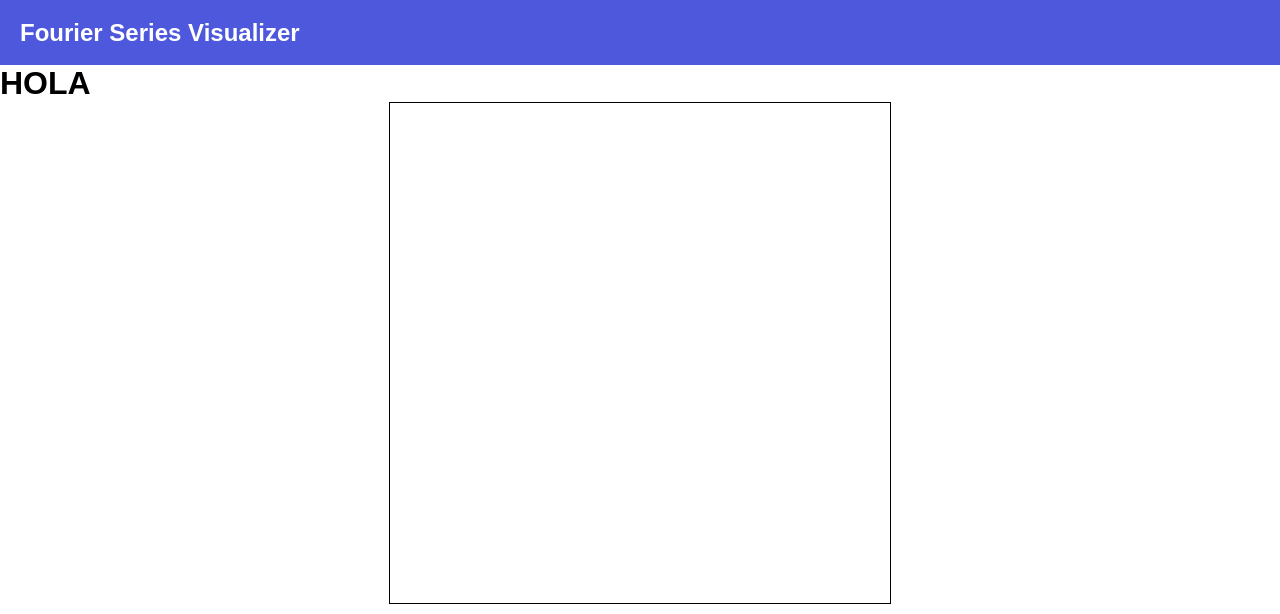
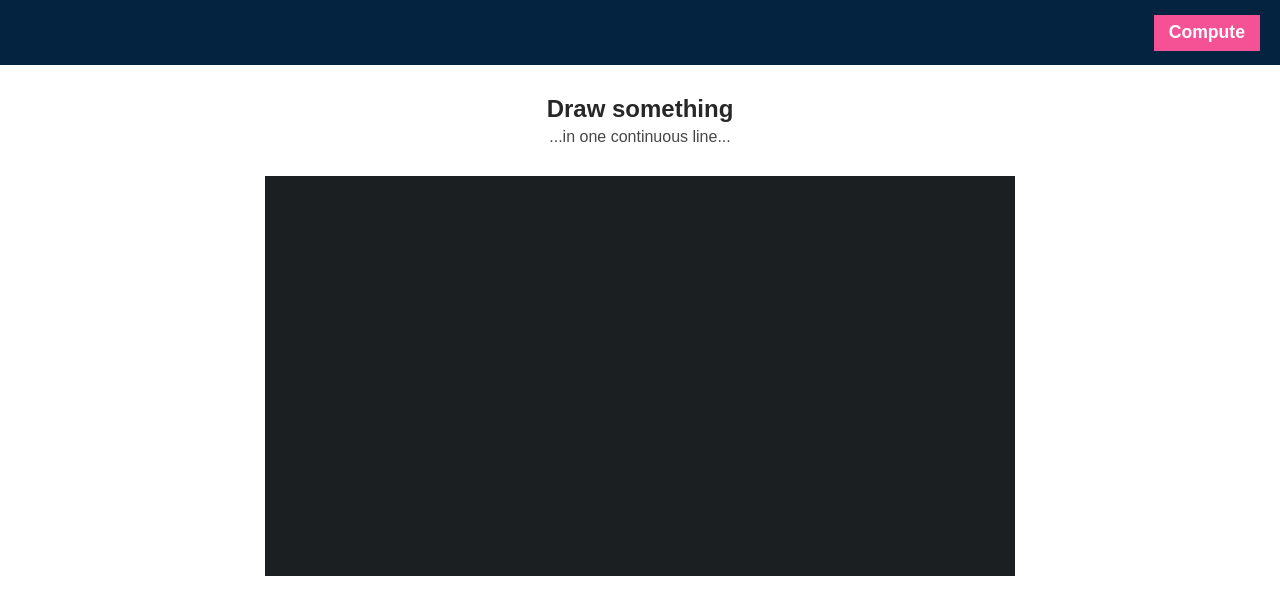
Before and after one commit to RodrigoTeran/Fourier-Transforms-Canvas, a React (Create React App) app: page / in a window 1280 px wide. Shown: the top 614 px of the page. Built offline with nearby package versions, Linux system fonts and the light colour scheme.

Commit message:
fix: fix styles and canvas width
Fixed canvas width in small devices and changed the styles.

```diff
--- a/public/index.html
+++ b/public/index.html
@@ -8,7 +8,7 @@
     <meta name="description" content="Web site created using create-react-app" />
     <link rel="apple-touch-icon" href="%PUBLIC_URL%/logo192.png" />
     <link rel="manifest" href="%PUBLIC_URL%/manifest.json" />
-    <title>Fourier Series Visualizer</title>
+    <title>%REACT_APP_APP_NAME%</title>
   </head>
   <body>
     <noscript>You need to enable JavaScript to run this app.</noscript>
--- a/src/App.tsx
+++ b/src/App.tsx
@@ -8,7 +8,6 @@ const App = () => {
   return (
     <>
       <Nav></Nav>
-      <h1>HOLA</h1>
       <Canvas></Canvas>
     </>
   );
--- a/src/components/Canvas/index.tsx
+++ b/src/components/Canvas/index.tsx
@@ -2,15 +2,29 @@
 import styles from "../../styles/canvas/canvas.module.scss";
 
 // Hooks
-import { useRef } from "react";
+import { useRef, useState } from "react";
 import { useDrawing } from "../../hooks/canvas/index";
+import { useWidth } from "../../hooks/layout/index";
 
 const Canvas = () => {
   const canvasRef = useRef<HTMLCanvasElement | null>(null);
+  const [widthCanvas, setWidthCanvas] = useState<number>(750);
 
-  useDrawing(canvasRef.current);
+  useDrawing(canvasRef.current, "#FFF");
+  useWidth(setWidthCanvas, "90%", 750);
 
-  return <canvas ref={canvasRef} width="500" height="500" className={styles.canvas}></canvas>;
+  return (
+    <div className={styles.canvas__container}>
+      <h2>Draw something</h2>
+      <span>...in one continuous line...</span>
+      <canvas
+        ref={canvasRef}
+        width={widthCanvas}
+        height="400"
+        className={styles.canvas}
+      ></canvas>
+    </div>
+  );
 };
 
 export default Canvas;
--- a/src/components/Layout/Nav/index.tsx
+++ b/src/components/Layout/Nav/index.tsx
@@ -1,10 +1,25 @@
+import { useState } from "react";
+
 // Styles
 import styles from "../../../styles/layout/nav.module.scss";
 
+// Hooks
+import { useIsMobile } from "../../../hooks/layout/index";
+
 const Nav = () => {
+  const [isMobile, setIsMobile] = useState<boolean>(false);
+  useIsMobile(setIsMobile);
+
   return (
     <nav className={styles.nav}>
-      Fourier Series Visualizer
+      {isMobile ? (
+        <h1>{process.env.REACT_APP_APP_NAME_SHORT}</h1>
+      ) : (
+        <h1>{process.env.REACT_APP_APP_NAME}</h1>
+      )}
+      <div className={styles.nav__right}>
+        <button>Compute</button>
+      </div>
     </nav>
   );
 };
--- a/src/hooks/canvas/index.tsx
+++ b/src/hooks/canvas/index.tsx
@@ -1,6 +1,6 @@
 import { useLayoutEffect, useRef, useState } from "react";
 
-export const useDrawing = (canvasRef: HTMLCanvasElement | null): void => {
+export const useDrawing = (canvasRef: HTMLCanvasElement | null, pencilColor : string): void => {
   const ctx = useRef<CanvasRenderingContext2D | null>(null);
   const [rerender, setRerender] = useState<boolean>(false);
 
@@ -86,11 +86,10 @@ export const useDrawing = (canvasRef: HTMLCanvasElement | null): void => {
       ctx.current.beginPath();
       ctx.current.moveTo(prevX.current, prevY.current);
       ctx.current.lineTo(currX.current, currY.current);
+      ctx.current.strokeStyle = pencilColor;
       ctx.current.lineWidth = lineWidth.current;
       ctx.current.stroke();
       ctx.current.closePath();
     }
   };
 };
-
-export default useDrawing;
--- /dev/null
+++ b/src/hooks/layout/index.tsx
@@ -0,0 +1,42 @@
+import { useEffect } from "react";
+
+const WIDTH_MOBILE = 750;
+
+export const useWidth = (
+  setWidth: Function,
+  mobileWidth: number | string,
+  computerWidth: number
+) => {
+  useEffect(() => {
+    resizeHandler();
+    window.addEventListener("resize", resizeHandler);
+    return () => {
+      window.removeEventListener("resize", resizeHandler);
+    };
+  }, []);
+
+  const resizeHandler = (): void => {
+    var widthMobileReal = mobileWidth;
+    if (typeof mobileWidth === "string") {
+      widthMobileReal =
+        (window.innerWidth *
+          parseInt(mobileWidth.slice(0, mobileWidth.length - 1))) /
+        100;
+    }
+    setWidth(window.innerWidth < WIDTH_MOBILE ? widthMobileReal : computerWidth);
+  };
+};
+
+export const useIsMobile = (setWidth: Function) => {
+  useEffect(() => {
+    resizeHandler();
+    window.addEventListener("resize", resizeHandler);
+    return () => {
+      window.removeEventListener("resize", resizeHandler);
+    };
+  }, []);
+
+  const resizeHandler = (): void => {
+    setWidth(window.innerWidth < WIDTH_MOBILE ? true : false);
+  };
+};
--- a/src/styles/canvas/canvas.module.scss
+++ b/src/styles/canvas/canvas.module.scss
@@ -1,6 +1,20 @@
 .canvas {
-  border: 1px solid var(--black);
-  margin: auto;
-  display: block;
   cursor: crosshair;
+  background-color: var(--secondary-color);
+  &__container {
+    width: 100%;
+    height: calc(100vh - var(--height-nav));
+    display: flex;
+    align-items: center;
+    justify-content: flex-start;
+    flex-direction: column;
+    h2 {
+      margin: 30px 0 5px;
+      color: var(--gray-1);
+    }
+    span {
+      margin-bottom: 30px;
+      color: var(--gray-2);
+    }
+  }
 }
--- a/src/styles/index.scss
+++ b/src/styles/index.scss
@@ -5,10 +5,15 @@
 }
 
 :root {
-  --primary-color: rgb(78, 88, 221);
-  --secondary-color: rgb(48, 48, 48);
+  --primary-color: rgb(4, 35, 65);
+  --secondary-color: rgb(27, 31, 34);
+  --terciary-color: rgb(245, 82, 150);
   --white: #FFF;
+  --gray-1: rgb(39, 39, 39);
+  --gray-2: rgb(71, 71, 71);
   --black: #000;
+
+  --height-nav: 65px;
 }
 
 html, body {
@@ -21,6 +26,15 @@ html, body {
 }
 
 ::selection {
-  background-color: var(--secondary-color);
+  background-color: var(--terciary-color);
   color: var(--white);
 }
+
+button {
+  border: none;
+  outline: none;
+  cursor: pointer;
+  &:focus {
+    outline: none;
+  }
+}
--- a/src/styles/layout/nav.module.scss
+++ b/src/styles/layout/nav.module.scss
@@ -4,11 +4,34 @@
   top: 0;
   left: 0;
   width: 100vw;
-  height: 65px;
+  height: var(--height-nav);
   color: var(--white);
   display: flex;
   align-items: center;
+  justify-content: space-between;
   padding: 0 20px;
-  font-size: 1.5rem;
-  font-weight: bold;
+  h1 {
+    font-size: 1.3rem;
+    font-weight: bold;
+  }
+  &__right {
+    button {
+      background-color: var(--terciary-color);
+      color: var(--white);
+      font-weight: bold;
+      font-size: 1.1rem;
+      padding: 7.5px 15px;
+      transition: background-color linear 300ms, color linear 300ms;
+      @media (hover: hover) and (pointer: fine) {
+        &:hover {
+          background-color: var(--white);
+          color: var(--terciary-color);
+        }
+        &:active {
+          background-color: var(--terciary-color);
+          color: var(--white);
+        }
+      }
+    }
+  }
 }
```
